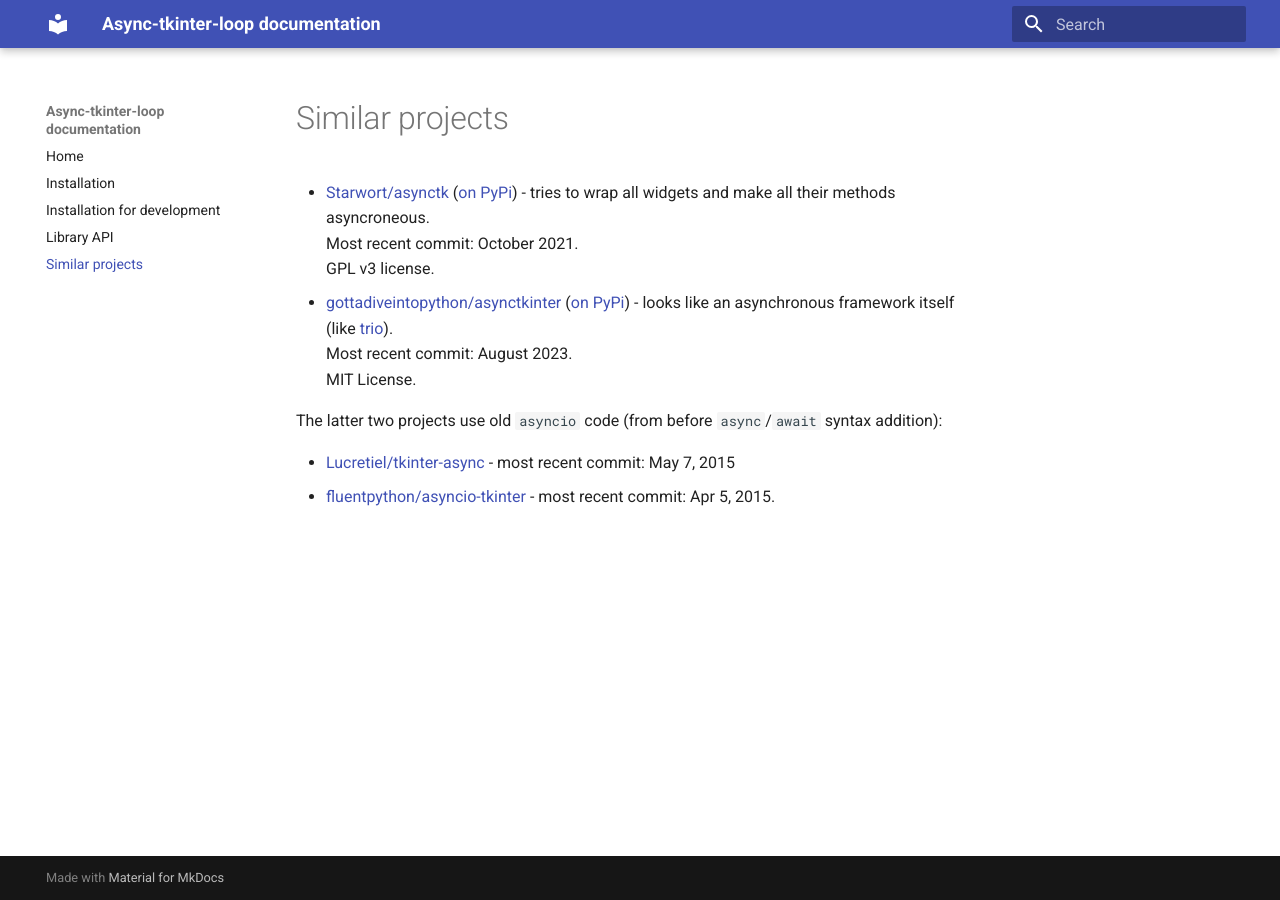
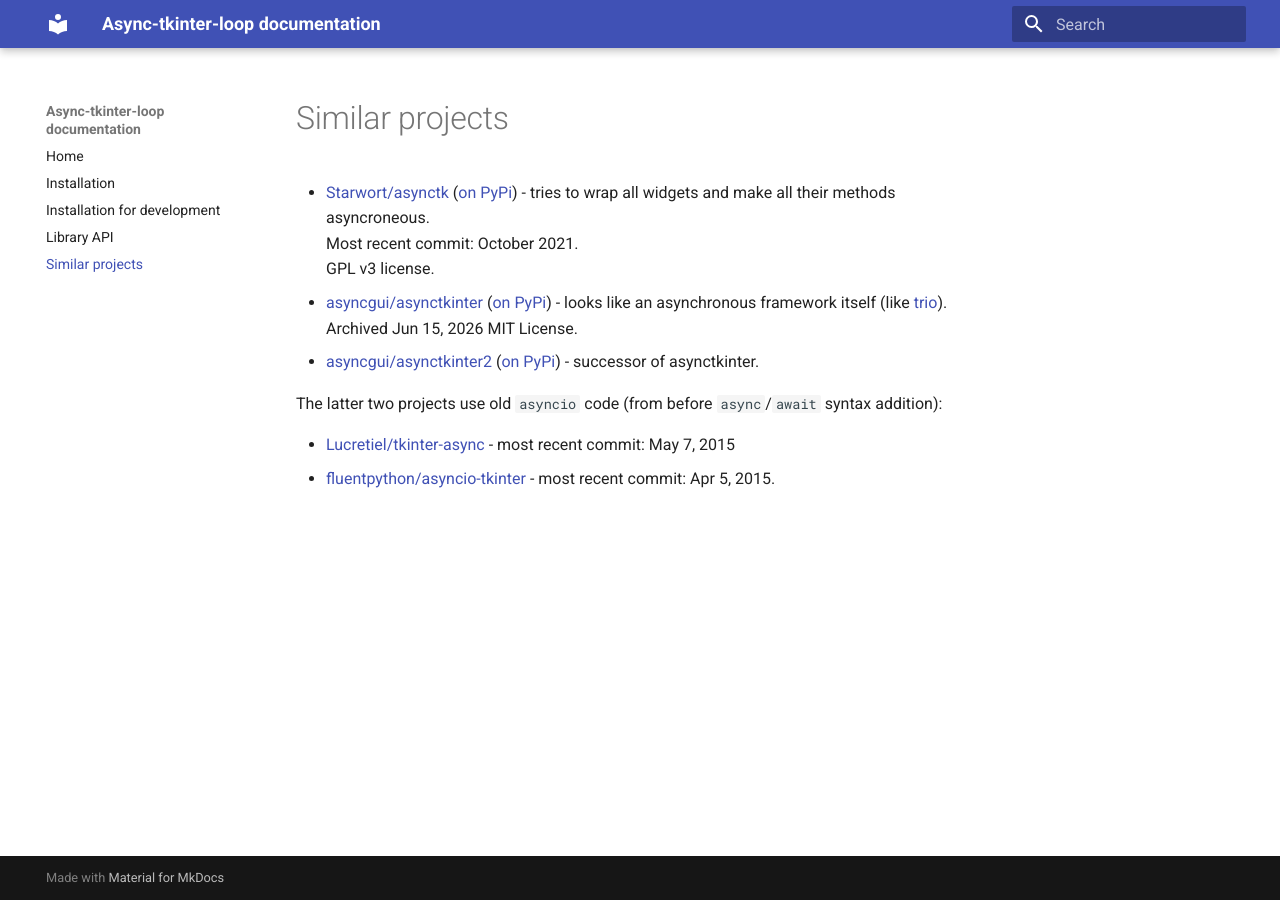
Before and after one commit to insolor/async-tkinter-loop, an MkDocs documentation site: the page built from docs/similar_projects.md, in a window 1280 px wide. Built offline with MkDocs 1.6.1 and Material for MkDocs 9.7.7, drawn with Linux system fonts in a browser that asks for light colours.

Commit message:
Update similar_projects.md

```diff
--- a/docs/similar_projects.md
+++ b/docs/similar_projects.md
@@ -3,9 +3,10 @@
 * [Starwort/asynctk](https://github.com/Starwort/asynctk) ([on PyPi](https://pypi.org/project/asynctk/)) - tries to wrap all widgets and make all their methods asyncroneous.
    Most recent commit: October 2021.
    GPL v3 license.
-* [gottadiveintopython/asynctkinter](https://github.com/gottadiveintopython/asynctkinter) ([on PyPi](https://pypi.org/project/asynctkinter/)) - looks like an asynchronous framework itself (like [trio](https://github.com/python-trio/trio)).
-   Most recent commit: August 2023.
+* [asyncgui/asynctkinter](https://github.com/asyncgui/asynctkinter) ([on PyPi](https://pypi.org/project/asynctkinter/)) - looks like an asynchronous framework itself (like [trio](https://github.com/python-trio/trio)).
+   Archived Jun 15, 2026
    MIT License.
+* [asyncgui/asynctkinter2](https://github.com/asyncgui/asynctkinter2) ([on PyPi](https://pypi.org/project/asynctkinter2/)) - successor of asynctkinter.
 
 The latter two projects use old `asyncio` code (from before `async`/`await` syntax addition):
 
```
